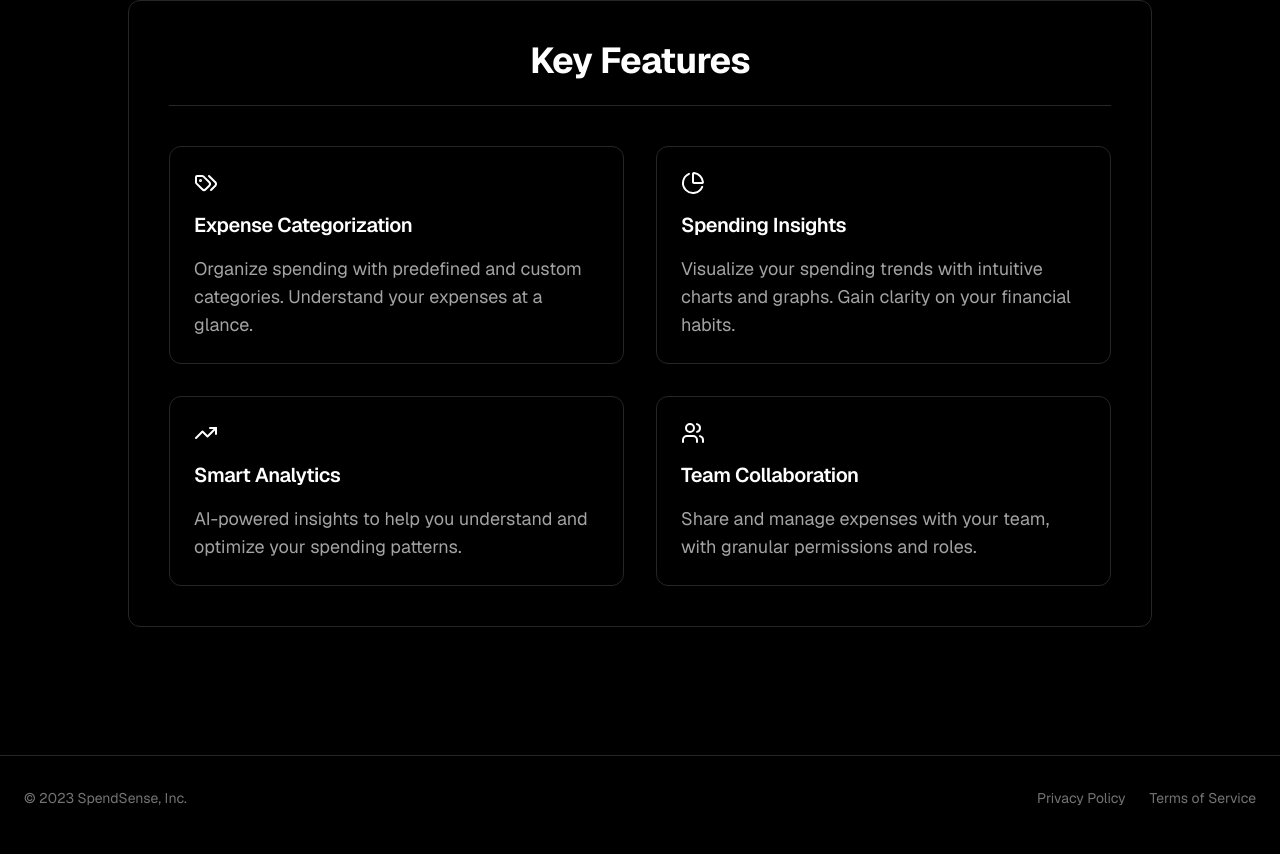
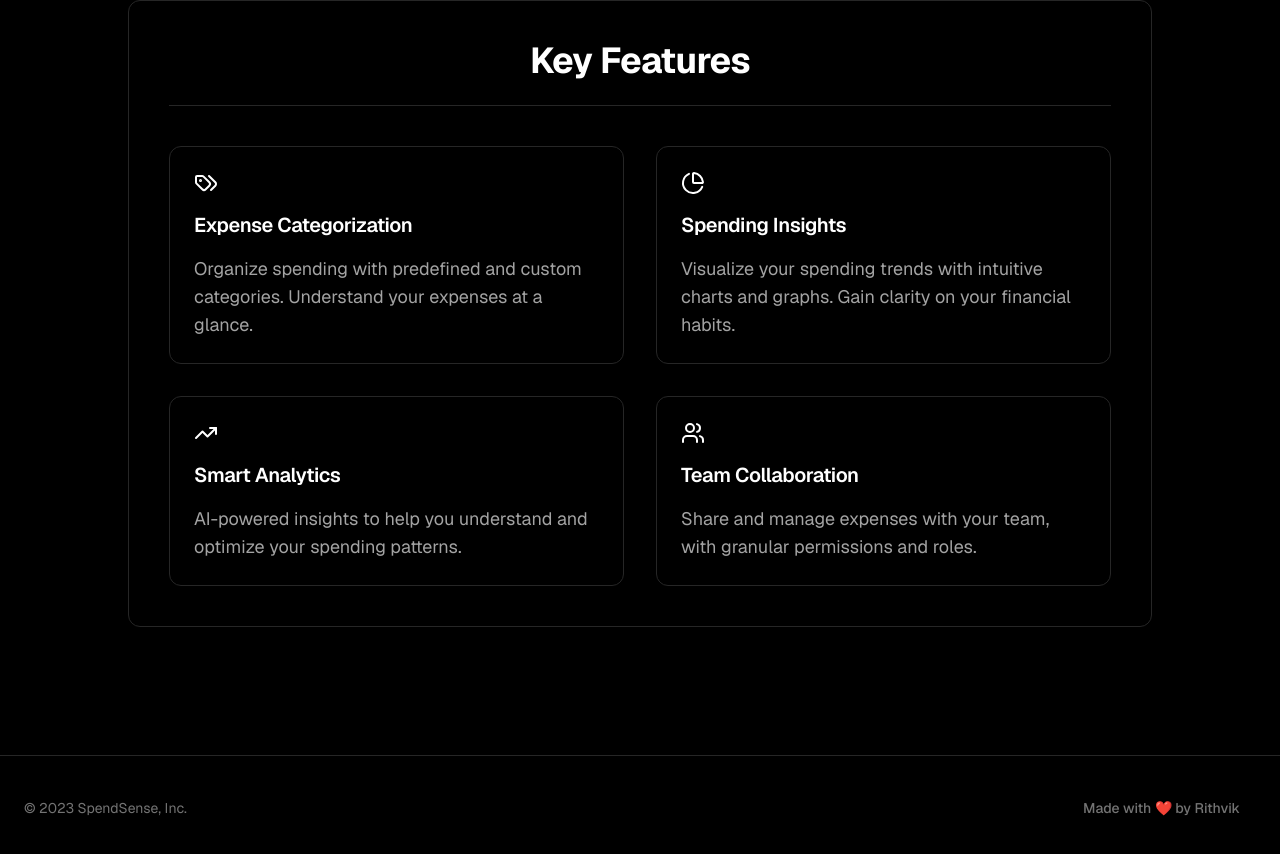
Before and after one commit to Rithvik8001/EveryDollar, a Next.js app: page / in a window 1280 px wide. Shown: the part 929-1783 px from the top of the page. Built offline with nearby package versions, Linux system fonts and the light colour scheme.

Commit message:
landing page design completed

```diff
--- a/app/page.tsx
+++ b/app/page.tsx
@@ -95,16 +95,10 @@ export default function Home() {
           </span>
           <div className="flex items-center gap-6">
             <Link
-              href="#"
+              href="/"
               className="text-sm text-neutral-500 hover:text-neutral-200 transition-colors"
             >
-              Privacy Policy
-            </Link>
-            <Link
-              href="#"
-              className="text-sm text-neutral-500 hover:text-neutral-200 transition-colors"
-            >
-              Terms of Service
+              <Button variant={"link"}>Made with ❤️ by Rithvik</Button>
             </Link>
           </div>
         </div>
```
